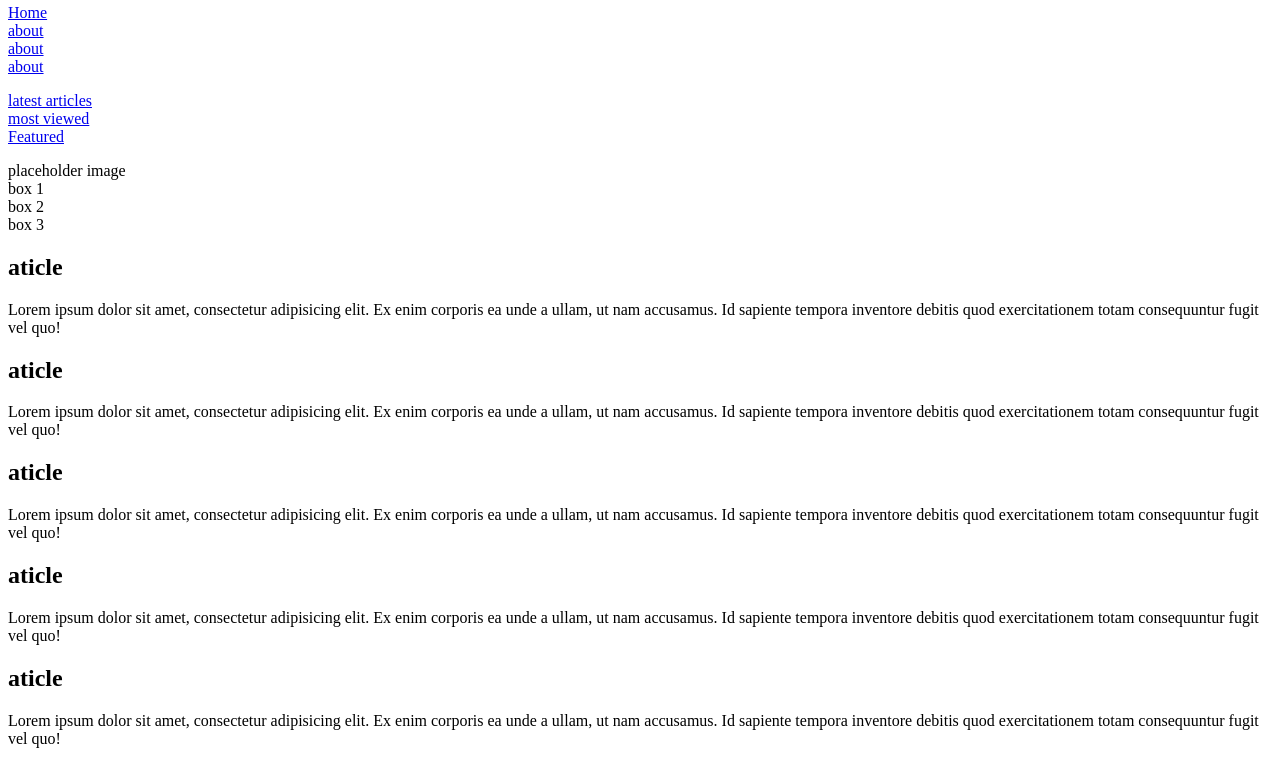
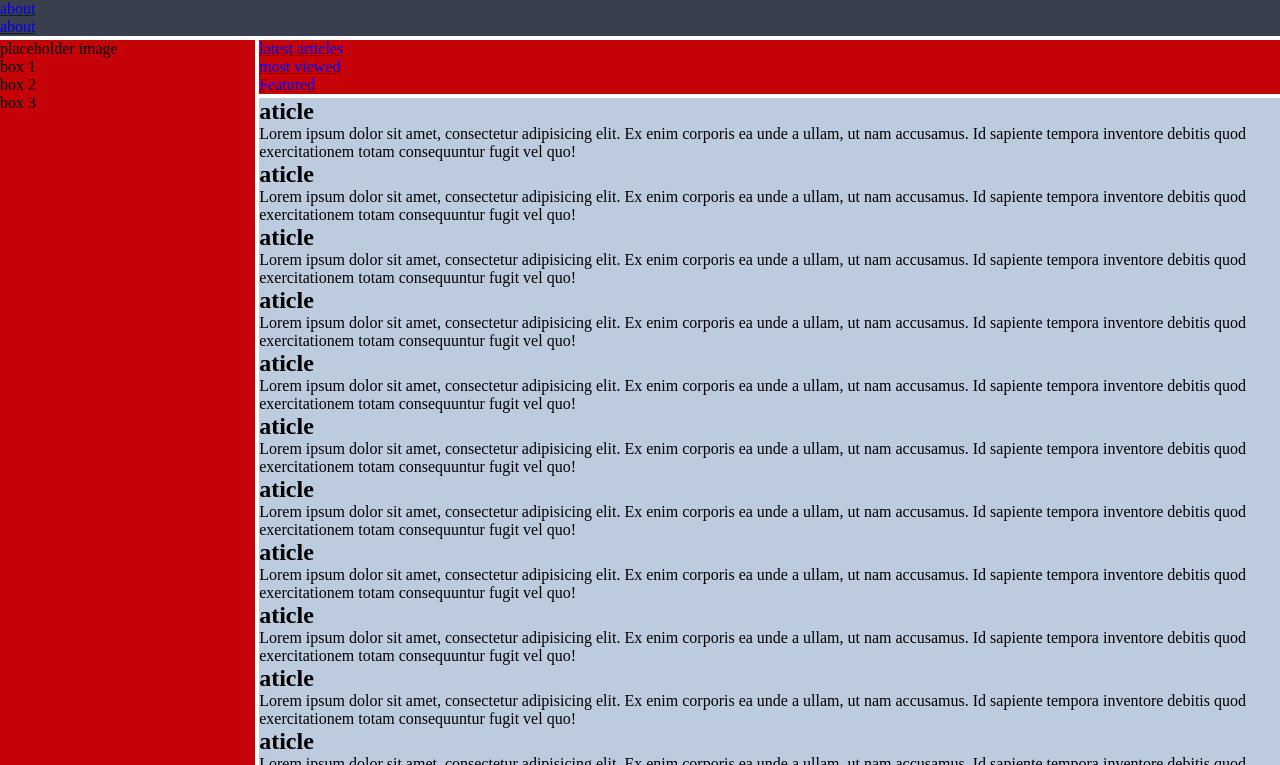
Before and after one commit to 0tieno/odin-grid-layout-3, a plain HTML site: page index.html in a window 1280 px wide. Shown: the part 63-828 px from the top of the page. Drawn offline with Linux system fonts and the light colour scheme.

Commit message:
style: Update grid layout and colors in styles.css

```diff
--- a/styles.css
+++ b/styles.css
@@ -1,3 +1,47 @@
 *{
     padding: 0;
+    margin: 0;
+    box-sizing: border-box;
 }
+
+body{
+    background-color: #fff;
+    font-family: serif;
+
+}
+
+.grid-container{
+    display: grid;
+    grid-template-columns: 1fr 4fr;
+    gap: 4px;
+    grid-template-areas:
+        "header header"
+        "sidebar nav"
+        "sidebar article"
+        "footer footer";
+}
+
+.header{
+    grid-area: header;
+    background-color: #393f4d;
+}
+
+.nav{
+    grid-area: nav;
+    background-color: #C50208;
+}
+
+.sidebar{
+    grid-area: sidebar;
+    background-color: #C50208;
+}
+
+.article{
+    grid-area: article;
+    background-color: #bccbde;
+}
+
+.footer{
+    grid-area: footer;
+    background-color: #393f4d;
+}
```
